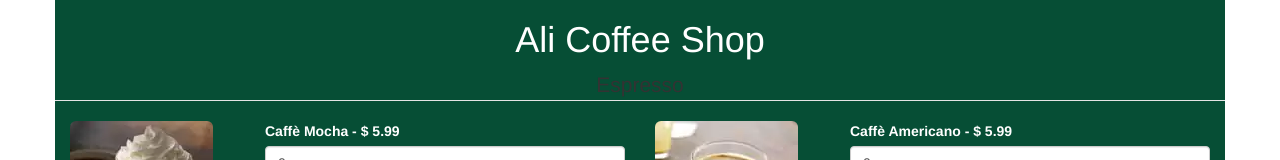
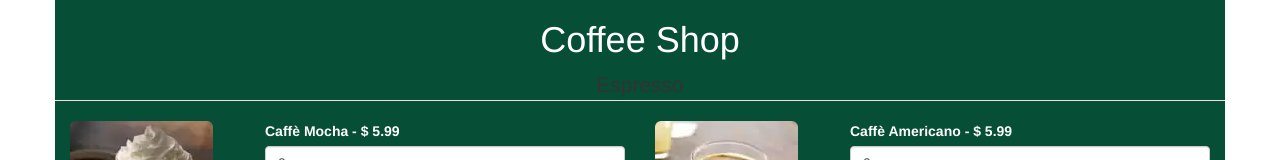
Before and after one commit to Hastiahoei/coffe-shop, a plain HTML site: page dist/index.html in a window 1280 px wide. Shown: the top 160 px of the page. Drawn offline with Linux system fonts and the light colour scheme.

Commit message:
Update index.html

```diff
--- a/dist/index.html
+++ b/dist/index.html
@@ -13,7 +13,7 @@
     <body>
         <div class="container">
             <div id="app" class="row">
-                <h1 class="text-center">Ali Coffee Shop</h1>
+                <h1 class="text-center">Coffee Shop</h1>
                 <fieldset v-for="drink in drinks">
                     <legend class="text-center"> {{ drink.type }} </legend>
                         <div class="col-xs-12 col-sm-6" v-for="product in drink.varieties">
```
